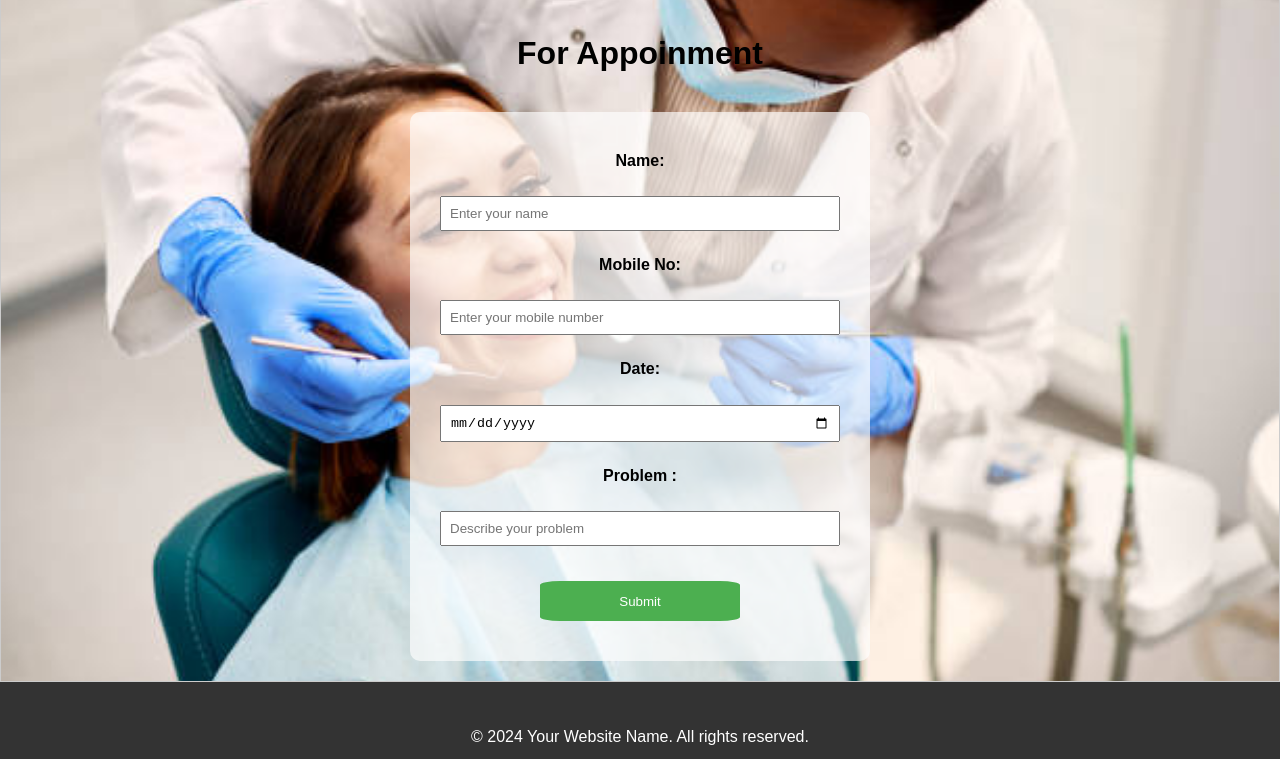
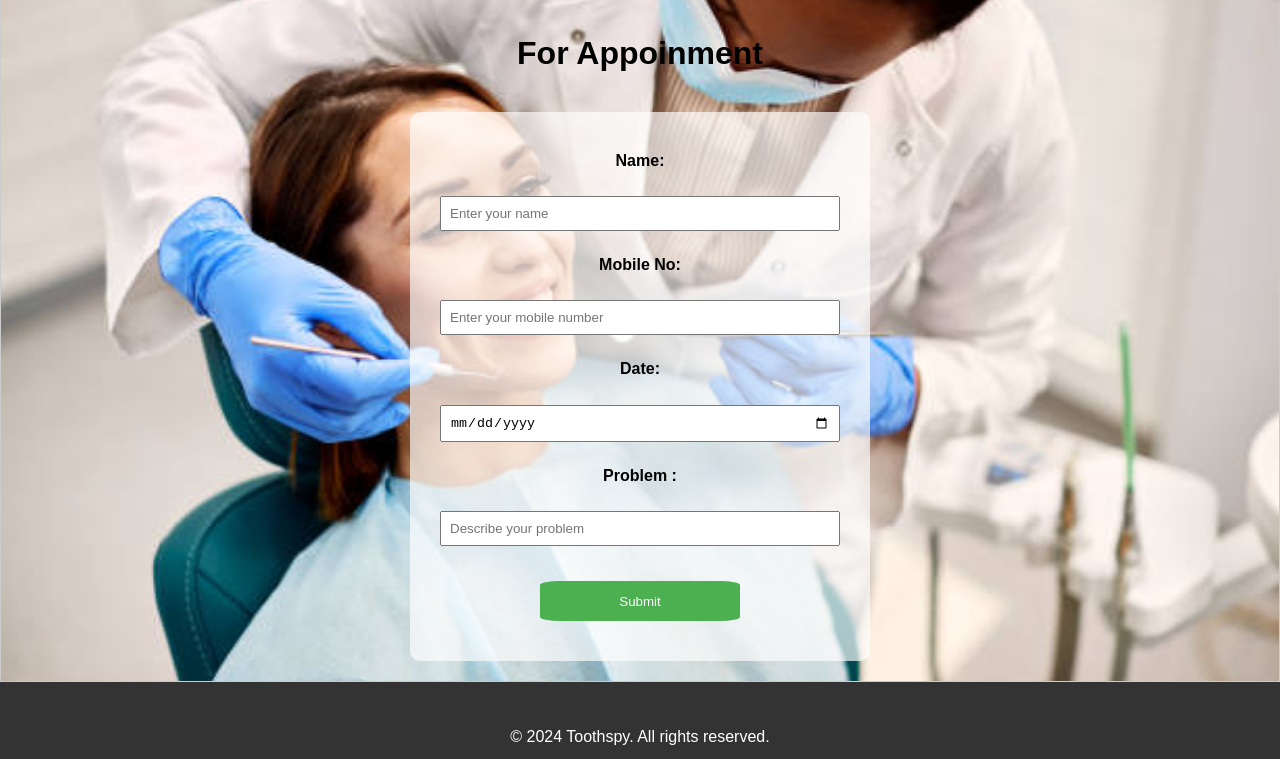
Before and after one commit to Arunkumaran007/toothspy, a plain HTML site: page index.html in a window 1280 px wide. Shown: the part 1966-2725 px from the top of the page. Drawn offline with Linux system fonts and the light colour scheme.

Commit message:
update commit

```diff
--- a/index.html
+++ b/index.html
@@ -124,7 +124,7 @@
     <!-- footer -->
     <footer class="footer">
 
-        <p>&copy; 2024 Your Website Name. All rights reserved.</p>
+        <p>&copy; 2024 Toothspy. All rights reserved.</p>
         <a href=""><i style="width: 15px;    height: 15px;" class="fab fa-facebook"></i></a>
         <a href=""><i class="fab fa-linkedin"></i></a>
         <a href="#"><i class="fab fa-instagram"></i></a>
```
